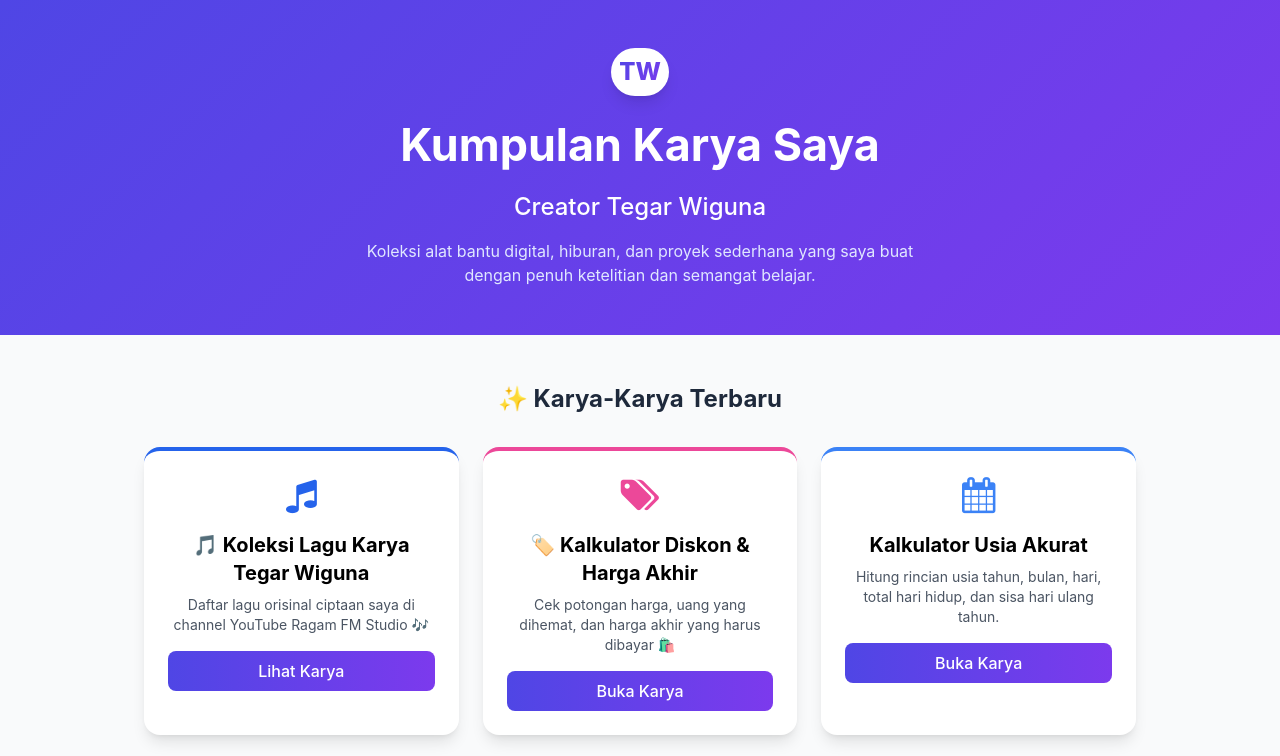
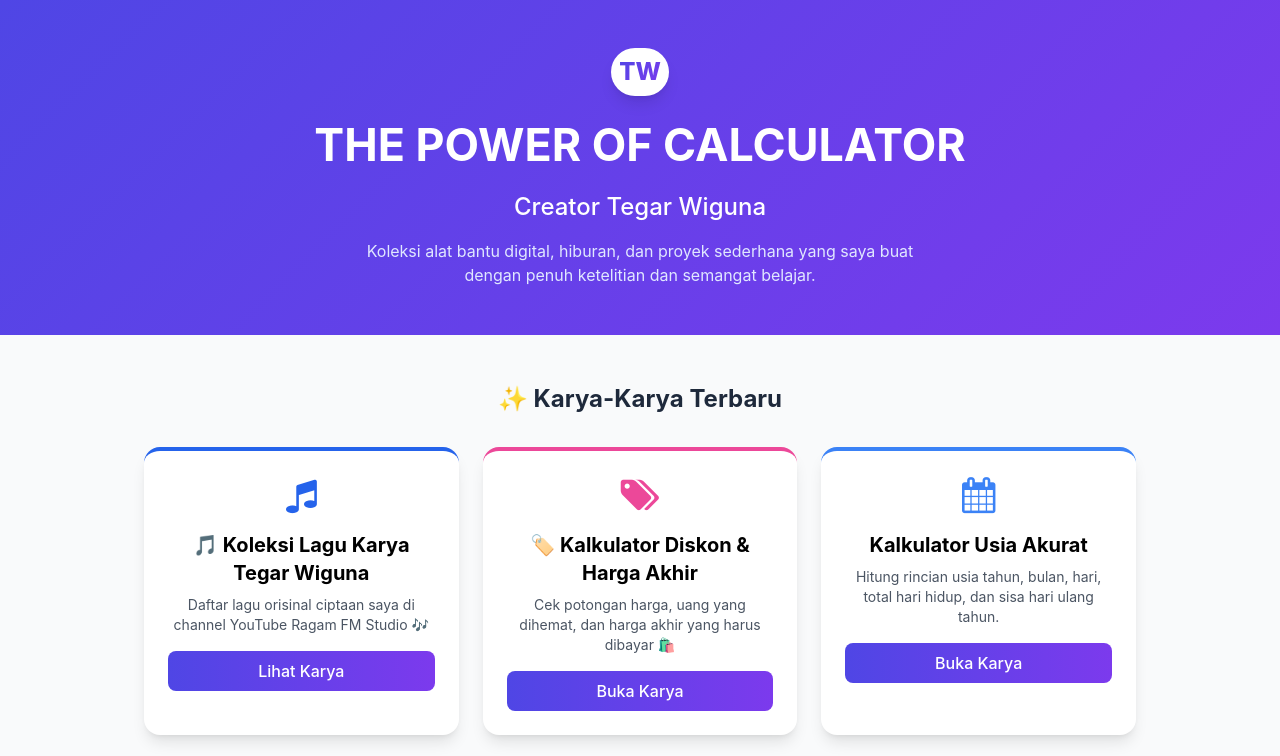
Before and after one commit to tegarwiguna18-gif/Karya-Karya-Terbaru, a plain HTML site: page index.html in a window 1280 px wide. Shown: the top 756 px of the page. Drawn offline with nearby package versions, Linux system fonts and the light colour scheme.

Commit message:
Update title and heading in index.html

```diff
--- a/index.html
+++ b/index.html
@@ -3,7 +3,7 @@
 <head>
     <meta charset="UTF-8">
     <meta name="viewport" content="width=device-width, initial-scale=1.0">
-    <title>THE POWER OF CALCULATOR | Creator Tegar Wiguna</title>
+    <title>Kumpulan Karya | Creator Tegar Wiguna</title>
     <script src="https://cdn.tailwindcss.com"></script>
     <link href="https://cdn.jsdelivr.net/npm/font-awesome@4.7.0/css/font-awesome.min.css" rel="stylesheet">
     <script>
@@ -69,7 +69,7 @@
                     <span class="text-2xl font-extrabold logo-tw">TW</span>
                 </div>
             </div>
-            <h1 class="text-[clamp(1.8rem,5vw,2.8rem)] font-bold mb-3">Kumpulan Karya Saya</h1>
+            <h1 class="text-[clamp(1.8rem,5vw,2.8rem)] font-bold mb-3">THE POWER OF CALCULATOR</h1>
             <h2 class="text-xl md:text-2xl font-medium mb-4">Creator Tegar Wiguna</h2>
             <p class="text-indigo-100 max-w-xl mx-auto">Koleksi alat bantu digital, hiburan, dan proyek sederhana yang saya buat dengan penuh ketelitian dan semangat belajar.</p>
         </div>
```
